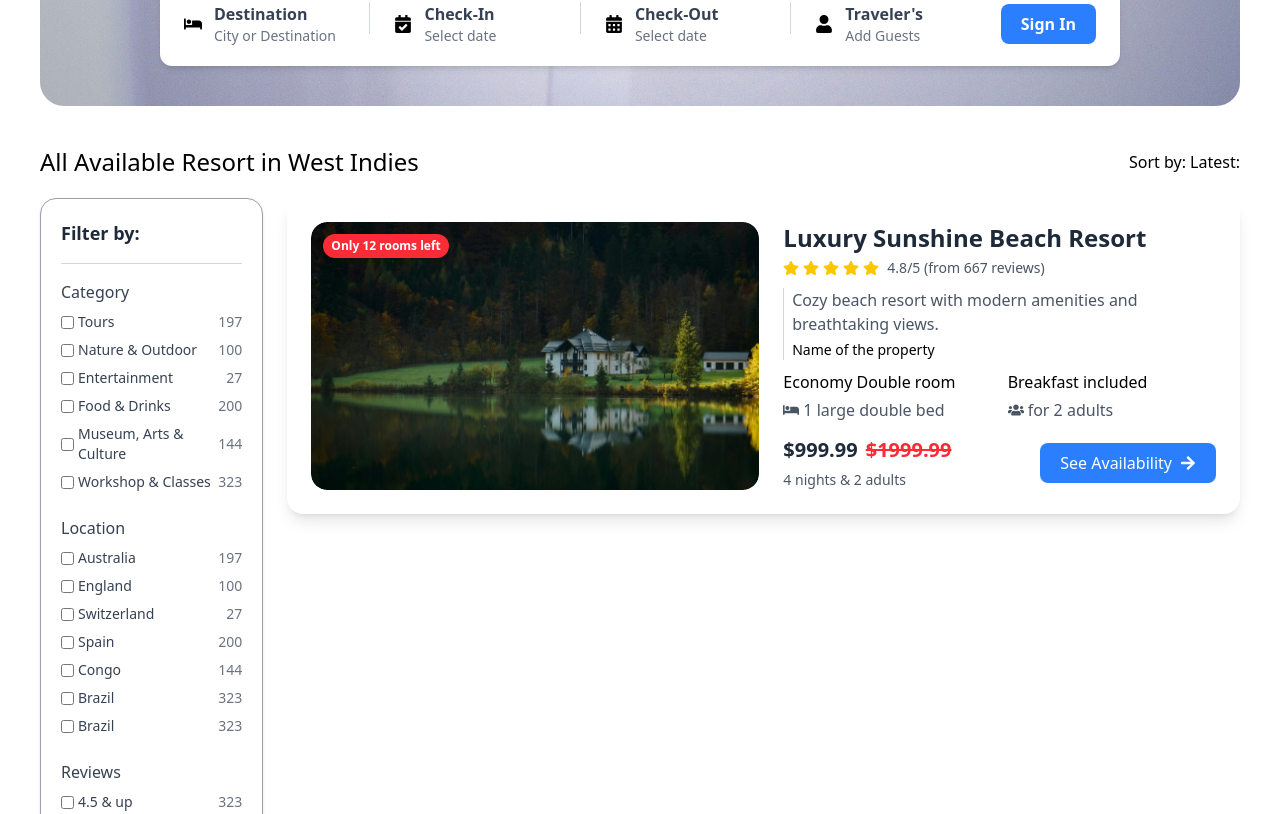
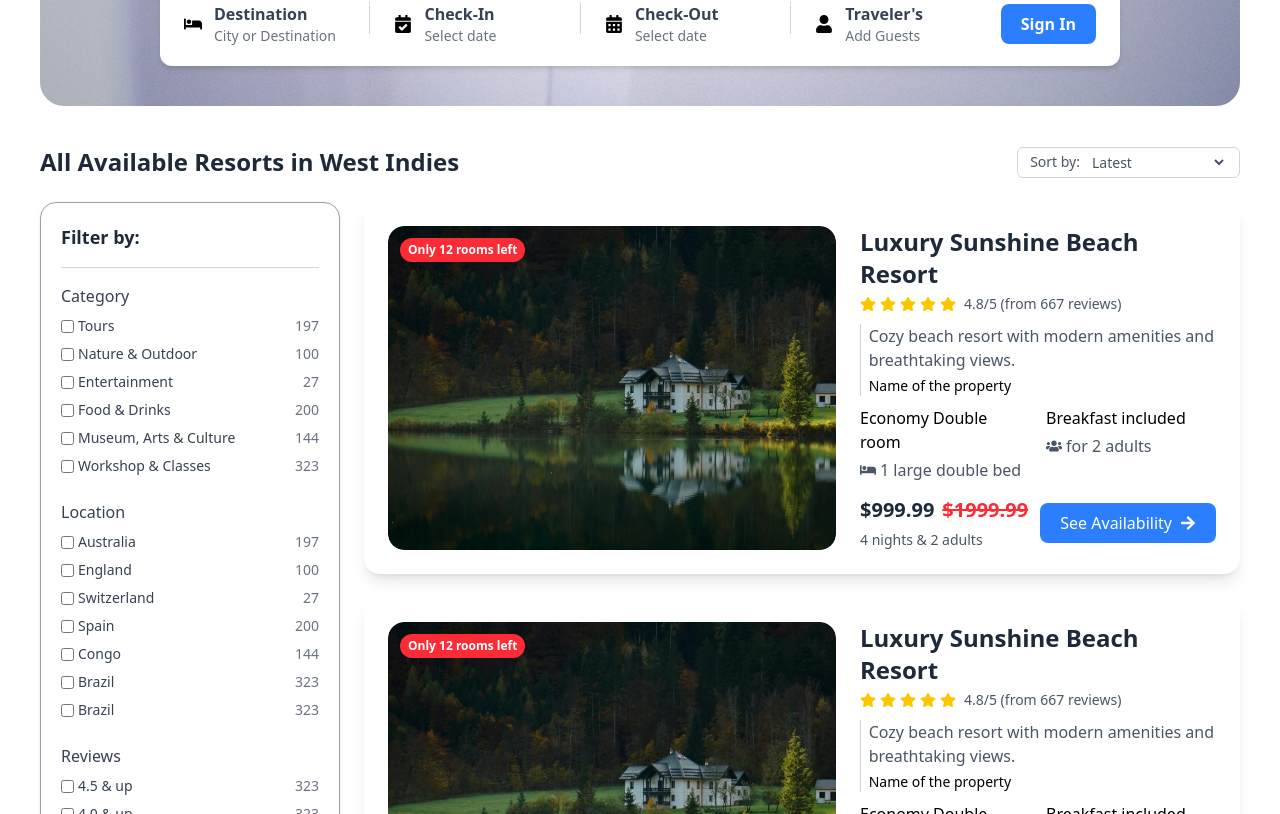
Before and after one commit to RIO-T-PRO/my-travel, a Next.js app: page / in a window 1280 px wide. Shown: the part 566-1380 px from the top of the page. Built offline with nearby package versions, Linux system fonts and the light colour scheme.

Commit message:
I'v worked on the main section of the home page

```diff
--- a/src/component/main.tsx
+++ b/src/component/main.tsx
@@ -3,26 +3,33 @@ import CardTravel from "./card-travel";
 
 const Main = () => {
   return (
-    <main className="px-10 mb-10 flex flex-col gap-5">
-      <div>
-        <div className="flex justify-between items-center">
-          <h3 className="text-2xl font-medium">
-            All Available Resort in West Indies
-          </h3>
-
-          <span>Sort by: Latest:</span>
+    <main className="px-6 md:px-10 mb-10 flex flex-col gap-6">
+      {/* Header */}
+      <div className="flex flex-col md:flex-row justify-between items-start md:items-center gap-4 md:gap-0">
+        <h3 className="text-2xl font-semibold text-gray-800">
+          All Available Resorts in West Indies
+        </h3>
+        <div className="flex items-center gap-2 text-gray-600 text-sm border border-gray-300 rounded-md px-3 py-1 bg-white">
+          <span>Sort by:</span>
+          <select className="bg-transparent focus:outline-none">
+            <option>Latest</option>
+            <option>Price: Low to High</option>
+            <option>Price: High to Low</option>
+            <option>Rating</option>
+          </select>
         </div>
       </div>
 
-      <div>
-        <div className="flex gap-6">
-          <div>
-            <CardFilter />
-          </div>
+      {/* Main Content */}
+      <div className="flex flex-col lg:flex-row gap-6">
+        <div className="lg:w-1/4">
+          <CardFilter />
+        </div>
 
-          <div>
-            <CardTravel />
-          </div>
+        <div className="flex-1 flex flex-col gap-6">
+          <CardTravel />
+          <CardTravel />
+          <CardTravel />
         </div>
       </div>
     </main>
```
